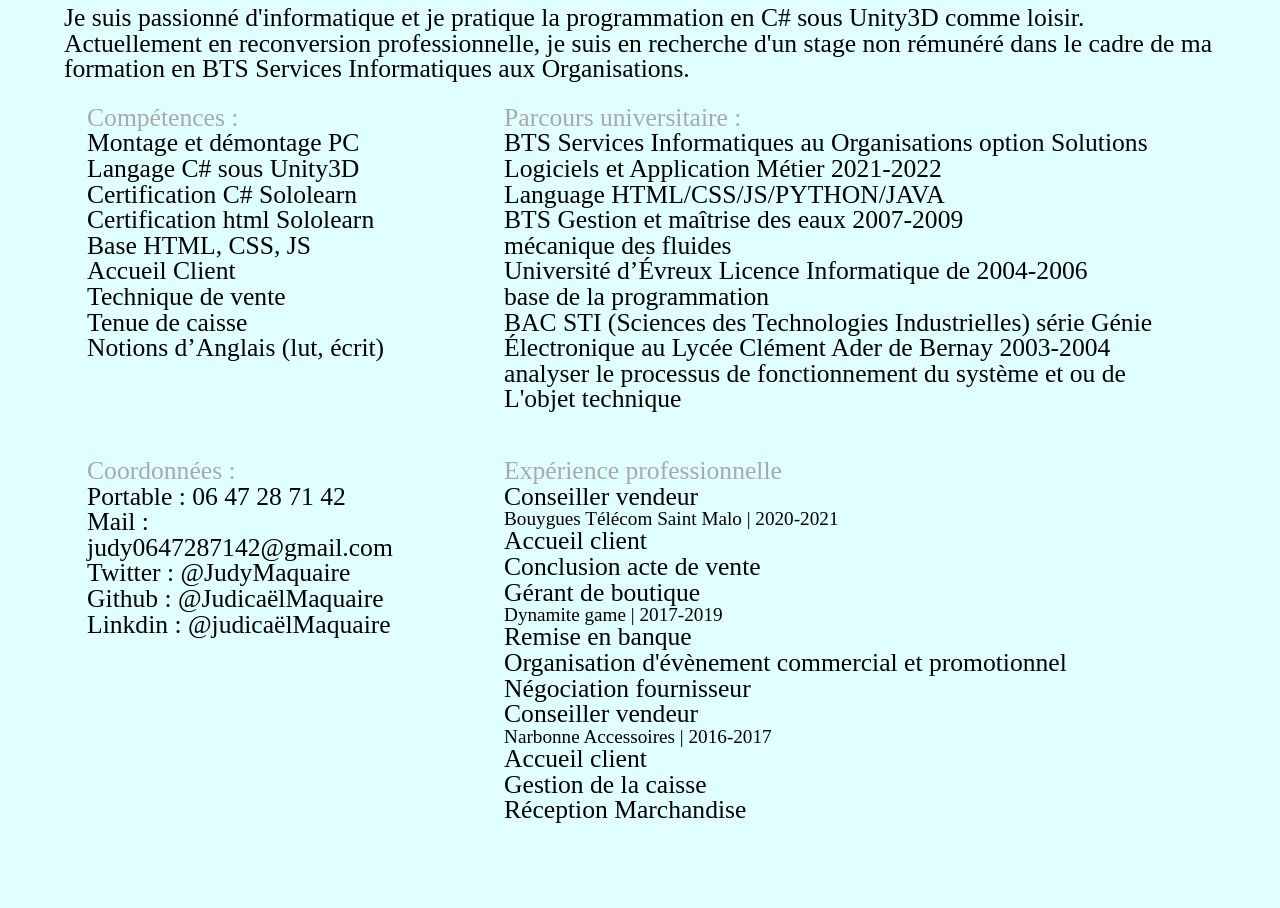
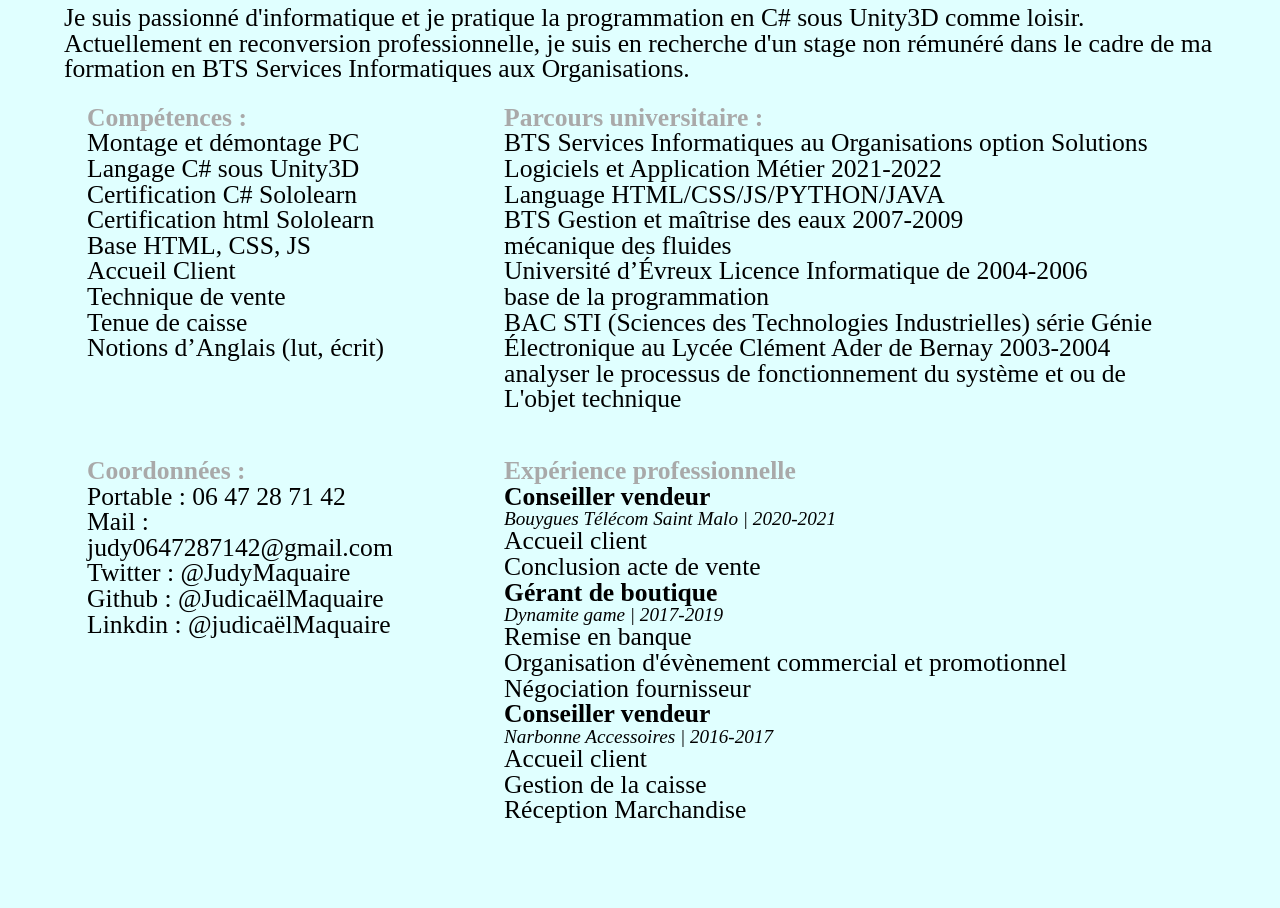
Before and after one commit to CmoaJudicael/C_V, a plain HTML site: page html/index.html in a window 1280 px wide. Shown: the part 325-1233 px from the top of the page. Drawn offline with Linux system fonts and the light colour scheme.

Commit message:
CV commit

```diff
--- a/css/Style.css
+++ b/css/Style.css
@@ -15,6 +15,7 @@ h2
 {
     font-size: 2vw;
     color: darkgray;
+    font-weight: bold;
 }
 img
 {
@@ -24,7 +25,7 @@ img
 }
 header
 {
-    background-image: url(img/informatique.jpg);
+    background-image: url('../img/informatique.jpg');
     background-size: 100%;
     text-align: right;
     display: flex;
@@ -64,6 +65,7 @@ a :hover
 h3
 {
     font-size: 1.5vw;
+    font-style: italic;
 }
 .Competence, .Coordonnées
 {
@@ -73,3 +75,7 @@ h3
 {
     width: 65%;
 }
+.Content_travail
+{
+    font-weight: bold;
+}
--- a/index.html
+++ b/html/index.html
@@ -5,12 +5,12 @@
     <meta http-equiv="X-UA-Compatible" content="IE=edge">
     <meta name="viewport" content="width=device-width, initial-scale=1.0">
     <title>judicaël</title>
-    <link rel="stylesheet" href="/css/reset.css">
-    <link rel="stylesheet" href="/css/Style.css">
+    <link rel="stylesheet" href="../css/reset.css">
+    <link rel="stylesheet" href="../css/Style.css">
 </head>
 <body>
     <header>
-        <img src="img/foto.jpg" alt="photo de judicaël">
+        <img src="../img/foto.jpg" alt="photo de judicaël">
         <div class="Title_flex">
             <h1>Judicaël Maquaire</h1>
             <h1>Développeur FullStack </h1>
@@ -62,30 +62,30 @@
         </article>
         <article class="Experience">
             <h2>Expérience professionnelle</h2>
-            <ul class="Content_travail">
-                <li>Conseiller vendeur
+            <ul >
+                <li class="Content_travail">Conseiller vendeur</li>
                     <h3>Bouygues Télécom Saint Malo | 2020-2021</h3>
                     <ul>
                         <li>Accueil client</li>
                         <li>Conclusion acte de vente</li>
                     </ul>
-                </li>
-                <li>Gérant de boutique
+
+                <li class="Content_travail">Gérant de boutique</li>
                     <h3>Dynamite game | 2017-2019</h3>
                     <ul>
                         <li>Remise en banque</li>
                         <li>Organisation d'évènement commercial et promotionnel</li>
                         <li>Négociation fournisseur</li>
                     </ul>
-                </li>
-                <li>Conseiller vendeur
+
+                <li class="Content_travail">Conseiller vendeur</li>
                     <h3>Narbonne Accessoires | 2016-2017</h3>
                     <ul>
                         <li>Accueil client</li>
                         <li>Gestion de la caisse</li>
                         <li>Réception Marchandise</li>
                     </ul>
-                </li>
+
             </ul>
         </article>
     </div>
```
